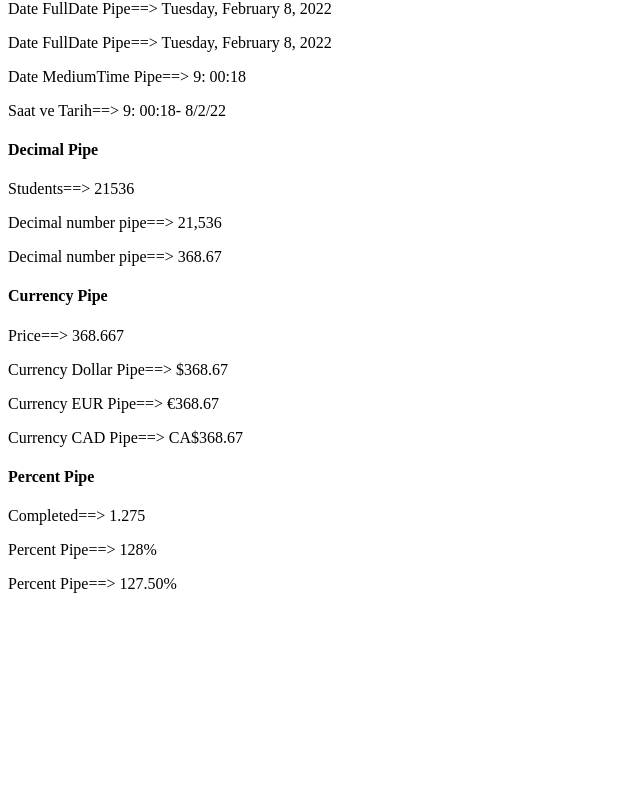
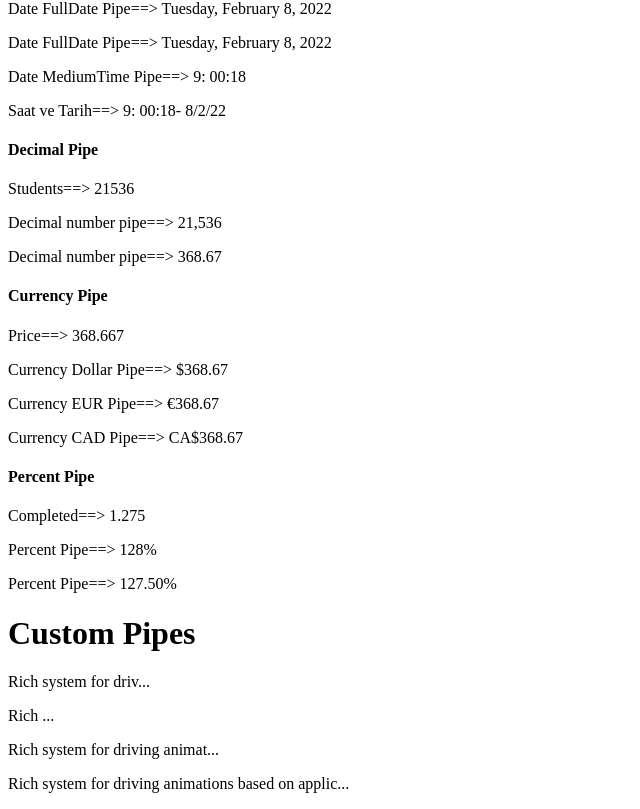
Before and after one commit to EmrahAKCAL/Angular-Tutorial-And-Applications, an Angular app in the folder Example/: page / in a window 1280 px wide. Shown: the part 1150-1959 px from the top of the page, without its empty margins (0-640 px from the left). Before the commit the page ends 1759 px from the top, so only its background shows below. Built offline with nearby package versions, Linux system fonts and the light colour scheme.

Commit message:
10-custom pipes(summary)

```diff
--- a/Example/src/app/app.module.ts
+++ b/Example/src/app/app.module.ts
@@ -2,11 +2,12 @@ import { BrowserModule } from '@angular/platform-browser';
 import { NgModule } from '@angular/core';
 import { ProductComponent } from './product.component';
 import { FormsModule } from '@angular/forms';
-
+import { SummaryPipe } from './summary.pipe';
 
 @NgModule({
   declarations: [ //oluşturmuş olduğumuz component
-    ProductComponent
+    ProductComponent,
+    SummaryPipe
   ],
   imports: [ //angulardan gelen modüller
     BrowserModule,
--- a/Example/src/app/product.component.html
+++ b/Example/src/app/product.component.html
@@ -69,3 +69,9 @@
 <p>Completed==> {{completed}}</p>
 <p>Percent Pipe==> {{completed | percent}}</p> <!--Sayıyı yuvarlatarak yüzdelik gösterme-->
 <p>Percent Pipe==> {{completed | percent: '3.2-3'}}</p>
+
+<h1>Custom Pipes</h1>
+<p>{{text| summary}}</p>
+<p>{{text| summary: 5}}</p>
+<p>{{text| summary :30}}</p>
+<p>{{text| summary: 50}}</p>
--- a/Example/src/app/product.component.ts
+++ b/Example/src/app/product.component.ts
@@ -73,4 +73,8 @@ export class ProductComponent{
     students: number= 21536;
     price: number= 368.667;
     completed: number= 1.275;
+
+
+    //Custom pipes kullanımı
+    text= 'Rich system for driving animations based on application state.'
 }
--- /dev/null
+++ b/Example/src/app/summary.pipe.ts
@@ -0,0 +1,12 @@
+import { Pipe, PipeTransform } from "@angular/core";
+
+@Pipe({
+    name: 'summary'
+})
+export class SummaryPipe implements PipeTransform{
+    transform(value: string, limit?: number) {
+        if(!value) return null;
+        let _limit= (limit)? limit: 20; ///limit belirtilmişse girilen limit değerini baz al, girmemişse 20 olarak ayarla
+        return value.substr(0, _limit) + '...';
+    }
+}
```
